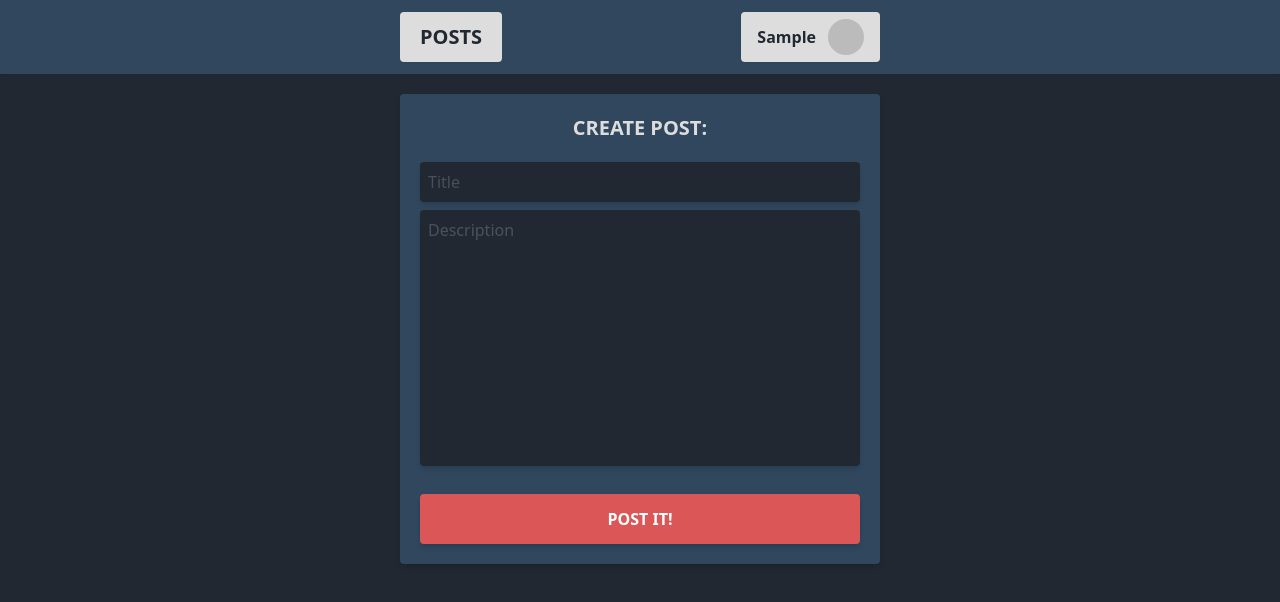
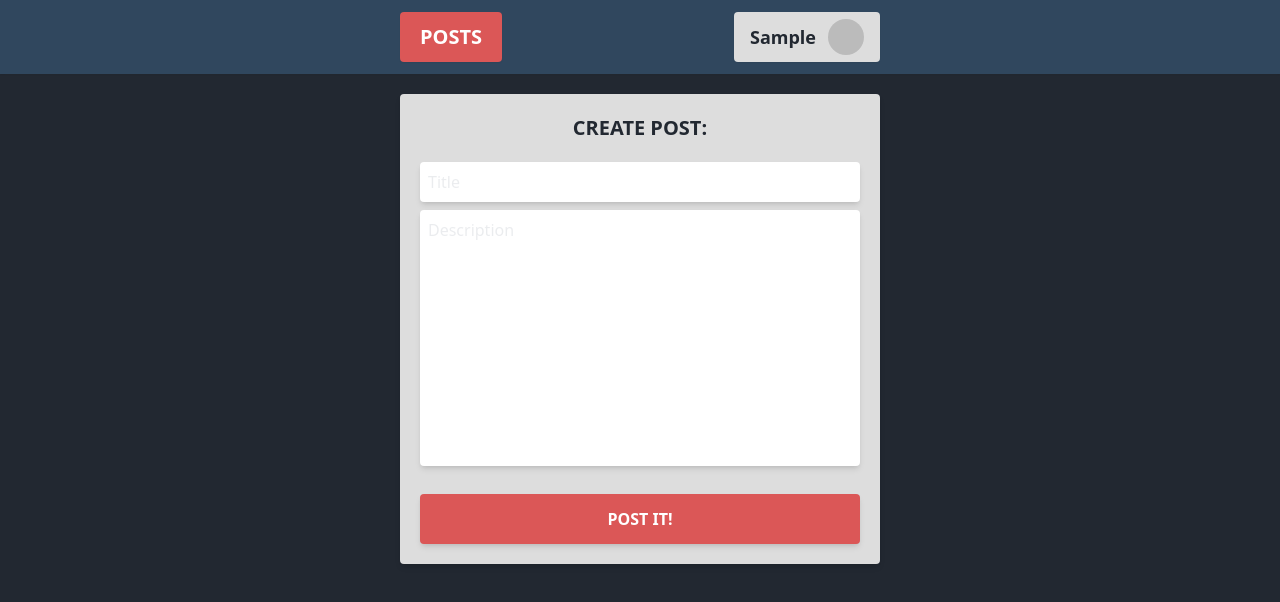
Before and after one commit to HEOSHII/poster, a Next.js app: page /post in a window 1280 px wide. Shown: the top 602 px of the page. Built offline with nearby package versions, Linux system fonts and the light colour scheme; no server answers; sample sign-in values are in the browser's storage.

Commit message:
fixed bugs

```diff
--- a/components/nav.js
+++ b/components/nav.js
@@ -8,7 +8,7 @@ export default function Nav() {
     return ( <header className="w-screen bg-headerColor py-3 shadow-sm">
                 <nav className={`flex ${user ? 'justify-between' : 'justify-center'} items-center container`}>
                     <Link href="/">
-                        <button className="bg-wrapperColor px-5 rounded shadow-sm text-xl font-bold h-button hover:bg-white">POSTS</button>
+                        <button className="bg-buttonColor-main px-5 rounded shadow-sm text-xl font-bold h-button text-white hover:bg-buttonColor-hover">POSTS</button>
                     </Link>
                     {user && (<User user={user} />)}
                 </nav>
--- a/components/user.js
+++ b/components/user.js
@@ -11,7 +11,7 @@ export default function User({ user }) {
         <div>
             <div className="flex items-center gap-5 cursor-pointer" onClick={()=>setDashboardOpened(!dashboardOpened)}>
                 <div className={`relative z-20 ${dashboardOpened ? 'bg-white' : 'bg-wrapperColor'} rounded flex items-center gap-3 px-4 transition-shadow shadow-sm hover:shadow-md hover:bg-white group h-button`}>
-                    <p className="w-[min-content] leading-3 font-bold pointer-events-none">{userName}</p>
+                    <p className="w-[min-content] leading-3 font-bold pointer-events-none text-lg">{userName}</p>
                     <img className="rounded-full h-9 pointer-events-none" src={user.photoURL} />
                     <Dashboard isOpened={dashboardOpened} />
                 </div>
--- a/pages/[slug].js
+++ b/pages/[slug].js
@@ -59,19 +59,19 @@ export default function Details() {
                         <h3 className="font-bold text-xl text-center text-white">Comments</h3>
                         <ul className="rounded">
                             {allComments?.map(comment =>
-                                <li className="flex flex-col border-b border-backgroundColor py-3 px-4 bg-white first:rounded-t" key={comment.time}>
-                                    <div className="flex items-center opacity-70 text-sm">
+                                <li className="flex flex-col py-1 px-4 bg-white first:rounded-t" key={comment.time}>
+                                    <div className="flex items-center opacity-70 text-sm mb-2">
                                         <img className="rounded-full h-[25px]" src={comment.avatar} alt="avatar" />
                                         <p className="ml-2">{comment.userName}:</p>
                                     </div>
-                                    <p className="italic ml-10 text-lg font-bold"> {comment.comment} </p>
+                                    <p className="italic text-lg font-bold font-comment border-t border-b px-4 py-2">– {comment.comment} </p>
                                 </li>)
                             }
                             {!allComments?.length && <p className="font-bold text-center text-white">No comments, yet! Leave first one!</p>}
                         </ul>
                     </div>
                     <div className="flex w-full justify-between shadow-md rounded-b">
-                        <input className="bg-white text-backgroundColor w-full py-2 px-5 rounded-b rounded-r-none placeholder:opacity-60 placeholder:text-center" max={80} type="text" value={comment} placeholder="Have something to say?🤔" onChange={(e)=>setComment(e.target.value)} />
+                        <input className="bg-headerColor text-white w-full py-2 px-5 rounded-b rounded-r-none placeholder:opacity-60 placeholder:text-center" max={80} type="text" value={comment} placeholder="Have something to say?🤔" onChange={(e)=>setComment(e.target.value)} />
                         <button onClick={submitComment} className="font-bold px-5 rounded-b rounded-l-none transition-all bg-buttonColor-main text-white hover:bg-buttonColor-hover">Comment</button>
                     </div>
                 </motion.div>
--- a/pages/_document.js
+++ b/pages/_document.js
@@ -4,9 +4,9 @@ export default function Document() {
   return (
     <Html>
       <Head>
-        <link rel="preconnect" href="https://fonts.googleapis.com" />
-        <link rel="preconnect" href="https://fonts.gstatic.com"    />
-        <link href="https://fonts.googleapis.com/css2?family=Mulish:wght@200;400;700&display=swap" rel="stylesheet" />
+          <link rel="preconnect" href="https://fonts.googleapis.com" />
+          <link rel="preconnect" href="https://fonts.gstatic.com" crossOrigin />
+          <link href="https://fonts.googleapis.com/css2?family=Mulish:wght@200;400;700&family=Open+Sans:ital@1&display=swap" rel="stylesheet" />
       </Head>
       <body className=' text-textColor  bg-backgroundColor'>
         <Main />
--- a/pages/myPosts.js
+++ b/pages/myPosts.js
@@ -52,9 +52,12 @@ export default function MyPosts () {
                     ? userPosts.map((userPost, index) => {
                         return(
                             <motion.li
-                                variants={variants.li} transition={{ delay: index*0.1 }}>
-                                    <Message {...userPost} key={userPost.id}>
-                                        <div className="flex justify-center items-center space-x-1">
+                            variants={variants.li} transition={{ delay: index*0.1 }} key={userPost.id}>
+                                <Message {...userPost} >
+                                    <Link href={{ pathname: `/${userPost.id}`, query: {...userPost} }} >
+                                        <button className="transition-all opacity-50 group-hover:underline group-hover:opacity-100">{userPost.comments ? userPost.comments.length : '0'} comments</button>
+                                    </Link>
+                                    <div className="flex justify-center items-center space-x-1 z-20">
                                         <Link href={{ pathname:'/post', query: userPost }}>
                                             <button title="Edit" className="text-md flex items-center justify-center transition-all text-green-500 hover:text-green-400">
                                                 <MdModeEdit size={20}/>
@@ -70,7 +73,6 @@ export default function MyPosts () {
                                     </div>
                                 </Message>
                             </motion.li>
-
                         )})
                     : <p className="p-3 shadow-sm text-center">
                         { loading
@@ -85,6 +87,18 @@ export default function MyPosts () {
                     </p>
                 }
             </motion.ul>
+            {deletePostID && (
+                <motion.div initial={{opacity:0}} animate={{opacity:1}} className="absolute top-0 left-0 z-20 w-screen h-screen bg-backgropColor backdrop-blur-sm flex justify-center items-center"
+                    onClick={()=>setDeletePostID(0)}>
+                    <motion.div initial={{opacity:0,y:50}} animate={{opacity:1,y:0}} transition={{delay:0.1}} className="bg-wrapperColor p-10 rounded shadow-md" onClick={(e)=>e.stopPropagation()}>
+                        <p className="font-bold mb-6">Are you sure that you wanna to remove this post?</p>
+                        <div className="flex justify-center space-x-10 font-bold"  >
+                            <button className="shadow-md rounded bg-white px-5 py-2" onClick={()=>setDeletePostID(0)}>BACK</button>
+                            <button className="shadow-md rounded bg-buttonColor-main hover:bg-buttonColor-hover text-white px-5 py-2" onClick={() => deletePost(deletePostID)}>DELETE</button>
+                        </div>
+                    </motion.div>
+                </motion.div>
+            )}
         </AnimatePresence>
     )
 }
--- a/pages/post.js
+++ b/pages/post.js
@@ -71,13 +71,13 @@ export default function Post() {
 
     return(
         <div>
-            <form className="shadow-md p-5 bg-headerColor rounded" onSubmit={submitForm}>
-                <h1 className="text-center font-bold text-xl mb-5 uppercase text-wrapperColor">
+            <form className="shadow-md p-5 bg-wrapperColor rounded" onSubmit={submitForm}>
+                <h1 className="text-center font-bold text-xl mb-5 uppercase">
                     {post.hasOwnProperty('id') ? 'Update' : 'Create'} Post:
                 </h1>
                 <div className="flex flex-col">
                     <input
-                        className={`bg-backgroundColor shadow-md rounded mb-2 p-2 text-wrapperColor placeholder:text-slate-200 placeholder:opacity-20 outline-solid outline-neutral-500 focus:outline-1 ${submittedOnce && !post.title ? 'border border-red-500' : null}`}
+                        className={`bg-white shadow-md rounded mb-2 p-2 placeholder:opacity-20 outline-solid focus:outline-1 ${submittedOnce && !post.title ? 'border border-red-500 outline-red-500' : 'outline-headerColor'}`}
                         type="text"
                         maxLength={80}
                         placeholder="Title"
@@ -86,7 +86,7 @@ export default function Post() {
                         >
                     </input>
                     <textarea
-                        className={`bg-backgroundColor shadow-md rounded mb-2 p-2 text-wrapperColor placeholder:text-slate-100 placeholder:opacity-20 outline-solid outline-neutral-500 focus:outline-1 resize-none ${submittedOnce && !post.description || post.description.length > 300 ? 'border border-red-500' : null}`}
+                        className={`bg-white shadow-md rounded mb-2 p-2 placeholder:opacity-20 outline-solid focus:outline-1 resize-none ${submittedOnce && !post.description || post.description.length > 300 ? 'border border-red-500 outline-red-500' : 'outline-headerColor'}`}
                         placeholder="Description"
                         value={post.description}
                         rows='10'
--- a/tailwind.config.js
+++ b/tailwind.config.js
@@ -18,6 +18,7 @@ module.exports = {
       },
       fontFamily: {
         mulish: "Mulish",
+        comment: 'Open Sans'
       },
       blur: {
         sm: '2px'
```
Lines whose indentation alone changed are shown as unchanged.
